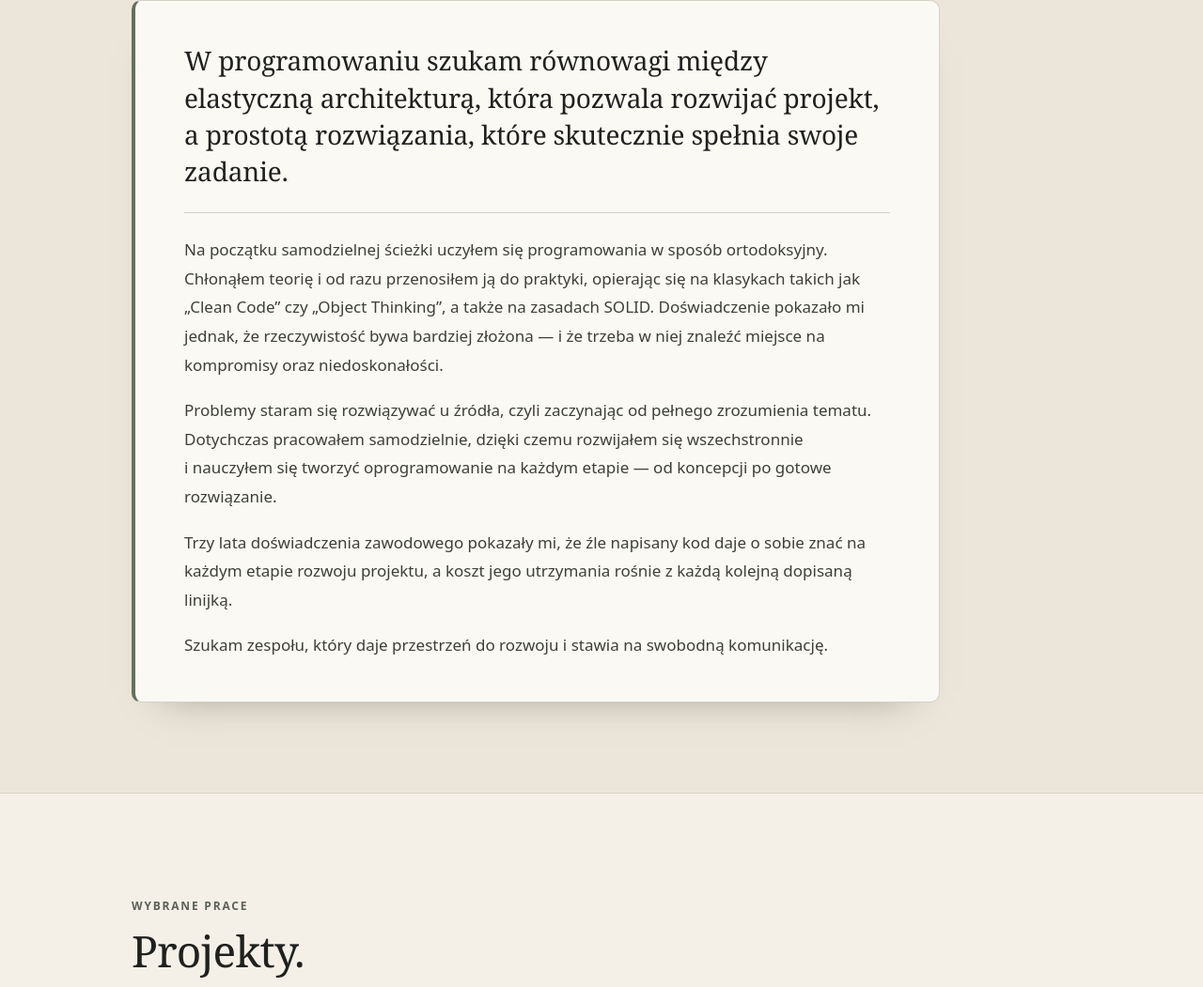
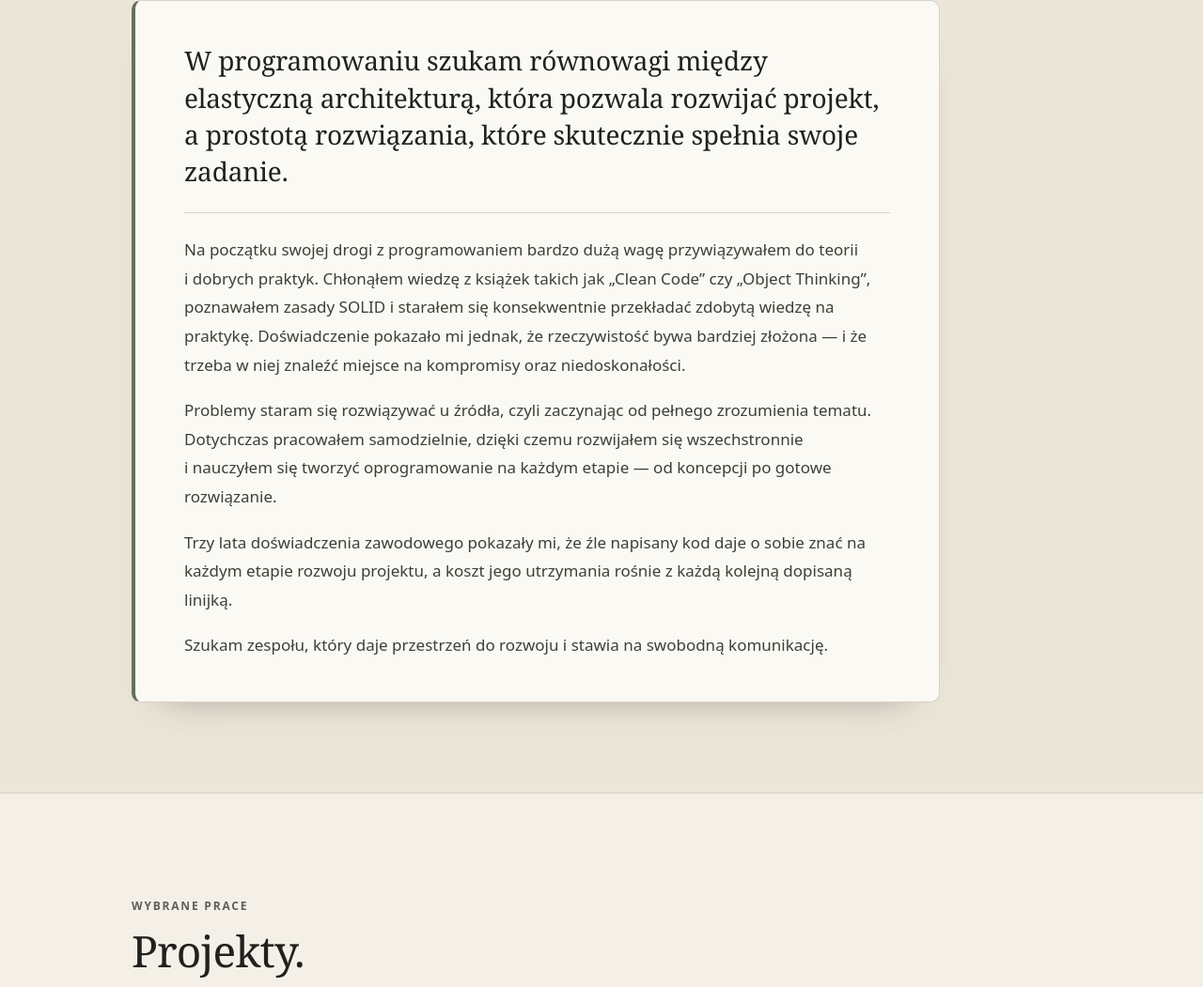
Before and after one commit to wielkanoc221/portfolio, a plain HTML site: page strona/index.html in a window 1280 px wide. Shown: the part 874-1925 px from the top of the page at 94% size. Drawn offline with Linux system fonts and the light colour scheme.

Commit message:
Zmiana pierwszego akapitu w sekcji podejścia
Co-Authored-By: Claude Opus 5.5 <noreply@anthropic.com>
Claude-Session: https://claude.ai/code/session_01YD4vBQfFv43Qkwo8bMHVHv

```diff
--- a/strona/index.html
+++ b/strona/index.html
@@ -54,7 +54,7 @@
       <div class="approach-box">
         <p class="approach-lead">W programowaniu szukam równowagi między elastyczną architekturą, która pozwala rozwijać projekt, a&nbsp;prostotą rozwiązania, które skutecznie spełnia swoje zadanie.</p>
         <div class="approach-text">
-          <p>Na początku samodzielnej ścieżki uczyłem się programowania w&nbsp;sposób ortodoksyjny. Chłonąłem teorię i&nbsp;od razu przenosiłem ją do praktyki, opierając się na klasykach takich jak „Clean Code” czy „Object Thinking”, a&nbsp;także na zasadach SOLID. Doświadczenie pokazało mi jednak, że rzeczywistość bywa bardziej złożona — i&nbsp;że trzeba w&nbsp;niej znaleźć miejsce na kompromisy oraz niedoskonałości.</p>
+          <p>Na początku swojej drogi z&nbsp;programowaniem bardzo dużą wagę przywiązywałem do teorii i&nbsp;dobrych praktyk. Chłonąłem wiedzę z&nbsp;książek takich jak „Clean Code” czy „Object Thinking”, poznawałem zasady SOLID i&nbsp;starałem się konsekwentnie przekładać zdobytą wiedzę na praktykę. Doświadczenie pokazało mi jednak, że rzeczywistość bywa bardziej złożona — i&nbsp;że trzeba w&nbsp;niej znaleźć miejsce na kompromisy oraz niedoskonałości.</p>
           <p>Problemy staram się rozwiązywać u&nbsp;źródła, czyli zaczynając od pełnego zrozumienia tematu. Dotychczas pracowałem samodzielnie, dzięki czemu rozwijałem się wszechstronnie i&nbsp;nauczyłem się tworzyć oprogramowanie na każdym etapie — od koncepcji po gotowe rozwiązanie.</p>
           <p>Trzy lata doświadczenia zawodowego pokazały mi, że źle napisany kod daje o&nbsp;sobie znać na każdym etapie rozwoju projektu, a&nbsp;koszt jego utrzymania rośnie z&nbsp;każdą kolejną dopisaną linijką.</p>
           <p>Szukam zespołu, który daje przestrzeń do rozwoju i&nbsp;stawia na swobodną komunikację.</p>
```
